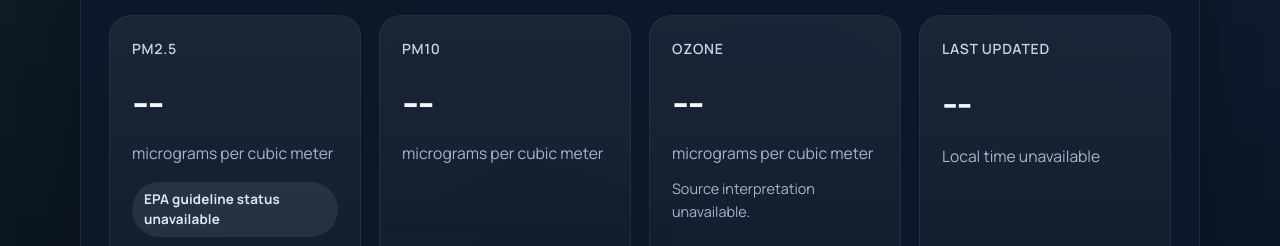
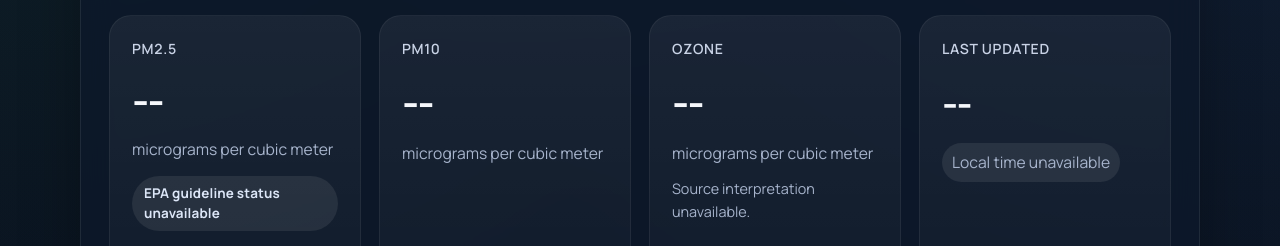
Before and after one commit to gna-t/envr-urban-air-watch, a plain HTML site: page index.html in a window 1280 px wide. Shown: the part 699-945 px from the top of the page. Drawn offline with nearby package versions, Linux system fonts and the light colour scheme; no server answers.

Commit message:
Align main with time and PM2.5 layout updates

```diff
--- a/index.html
+++ b/index.html
@@ -64,7 +64,7 @@
         </div>
 
         <div class="dashboard-grid">
-          <article class="metric-card">
+          <article class="metric-card instrument-primary">
             <p class="metric-label">PM2.5</p>
             <h3 id="pm25-value">--</h3>
             <p class="metric-detail">micrograms per cubic meter</p>
@@ -88,7 +88,7 @@
           <article class="metric-card">
             <p class="metric-label">Last Updated</p>
             <h3 id="updated-value">--</h3>
-            <p class="metric-detail" id="updated-city-label">Local time for Houston, Texas</p>
+            <p class="metric-detail city-badge" id="updated-city-label">Local time for Houston, Texas</p>
           </article>
         </div>
 
--- a/script.js
+++ b/script.js
@@ -419,6 +419,7 @@ function updateMainDashboard(data, location) {
   ozoneHint.textContent = getOzoneHint(current.ozone);
   updatedValue.textContent = formatLocalDateTime(current.time);
   updatedCityLabel.textContent = `Local time for ${locationLabel}: ${formatLocalTime(current.time)}`;
+  updatedCityLabel.title = updatedValue.textContent;
 
   healthTitle.textContent = `${category.label} Conditions`;
   healthMessage.textContent = getHealthInterpretation(aqi);
@@ -559,6 +560,7 @@ function showMainError(message) {
   ozoneHint.textContent = "Source interpretation unavailable.";
   updatedValue.textContent = "--";
   updatedCityLabel.textContent = "Local time unavailable";
+  updatedCityLabel.removeAttribute("title");
   healthTitle.textContent = "Current Guidance";
   healthMessage.textContent = "Health guidance could not be loaded.";
   trendTitle.textContent = "Short-Term Direction";
--- a/style.css
+++ b/style.css
@@ -394,13 +394,26 @@ button:disabled {
   line-height: 1.7;
 }
 
+.city-badge {
+  display: inline-flex;
+  flex-wrap: wrap;
+  align-self: flex-start;
+  padding: 6px 10px;
+  border-radius: 999px;
+  background: rgba(255, 255, 255, 0.08);
+}
+
+.instrument-primary {
+  gap: 8px;
+}
+
 #pm25-value,
 #pm10-value,
 #ozone-value {
   font-size: clamp(2.1rem, 3.2vw, 3rem);
   line-height: 1.05;
   word-break: keep-all;
-  overflow-wrap: normal;
+  overflow-wrap: anywhere;
 }
 
 #updated-value {
```
